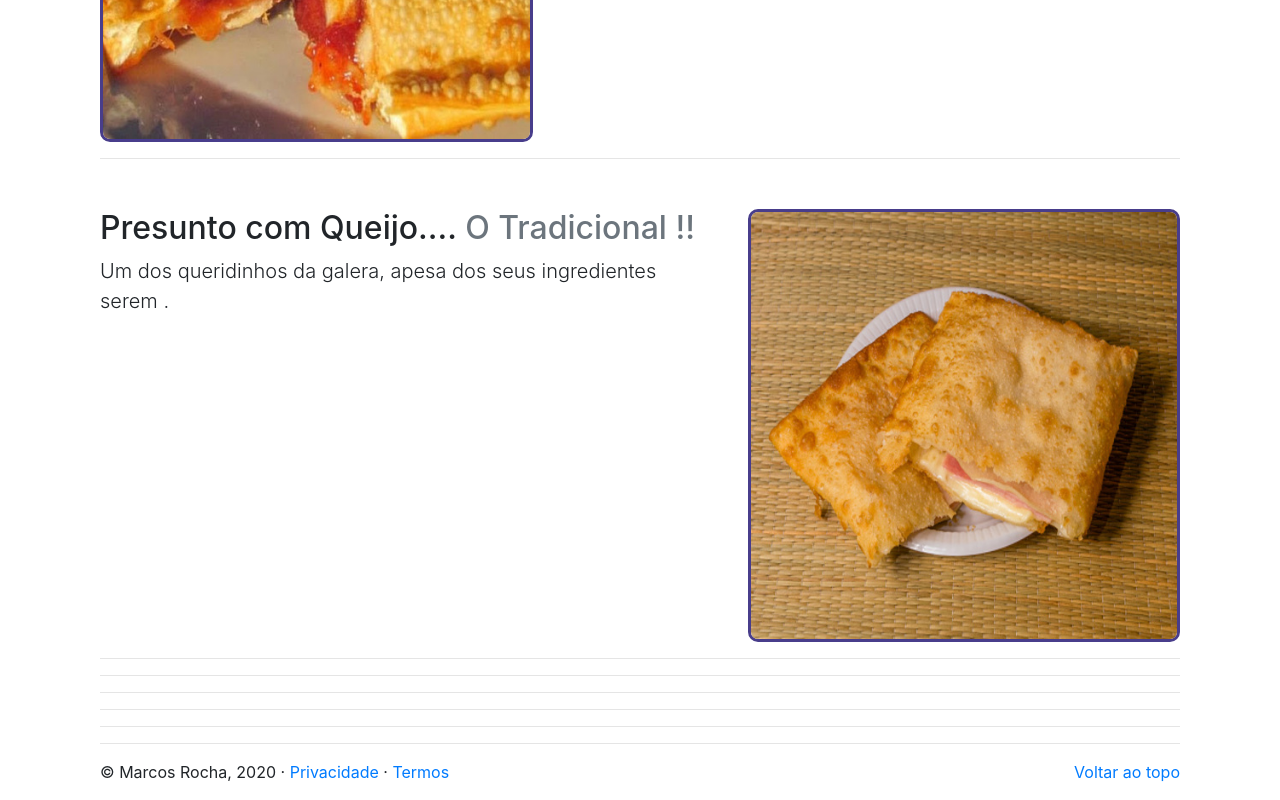
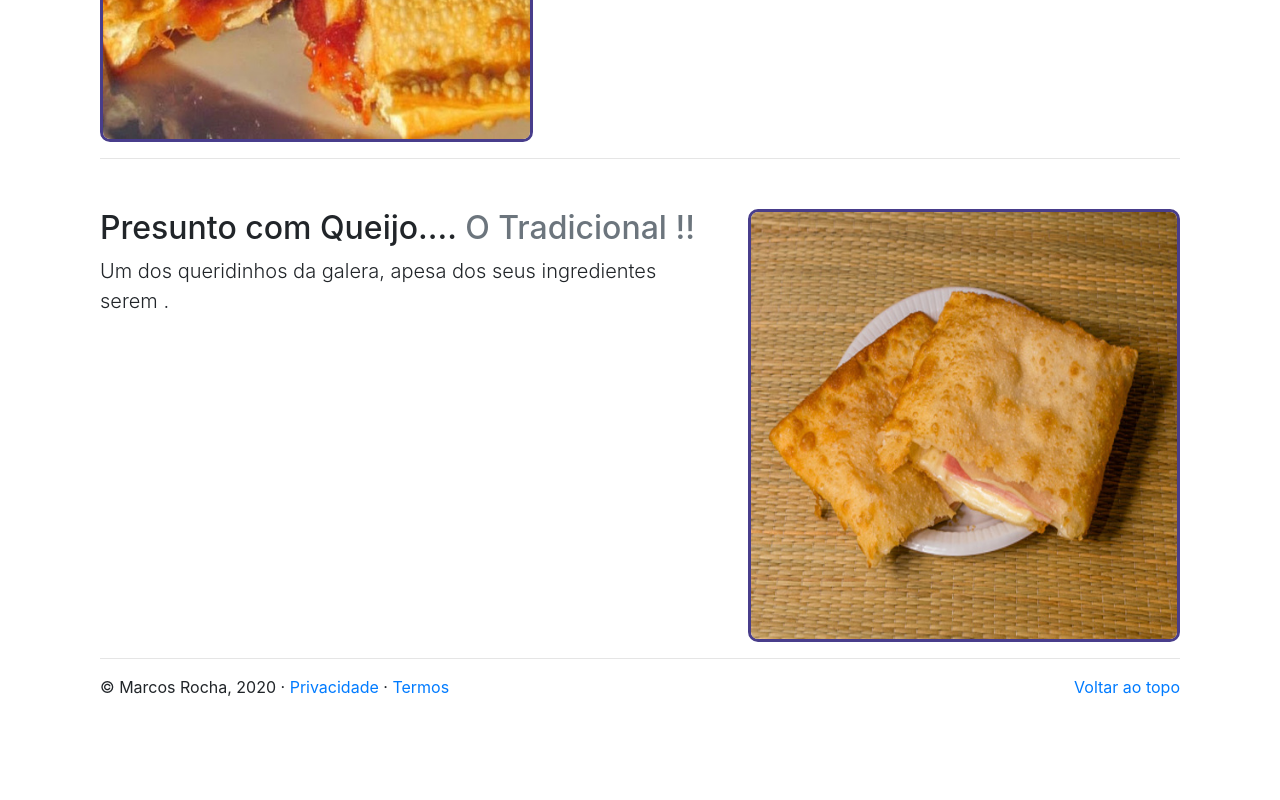
Before and after one commit to marcosdj15/Bootstrap, a plain HTML site: page index.html in a window 1280 px wide. Shown: the part 1893-2693 px from the top of the page. After the commit the page ends 2608 px from the top, so only its background shows below. Drawn offline with nearby package versions, Linux system fonts and the light colour scheme.

Commit message:
ajustes finais

```diff
--- a/index.html
+++ b/index.html
@@ -133,16 +133,6 @@
 
       <hr class="featurette-divider">
 
-      <hr class="featurette-divider">
-
-      <hr class="featurette-divider">
-
-      <hr class="featurette-divider">
-
-      <hr class="featurette-divider">
-
-      <hr class="featurette-divider">
-
       </div>
 
       <footer class="container">
```
Also changed, not shown: cardapio.html (+2 -2 lines).
